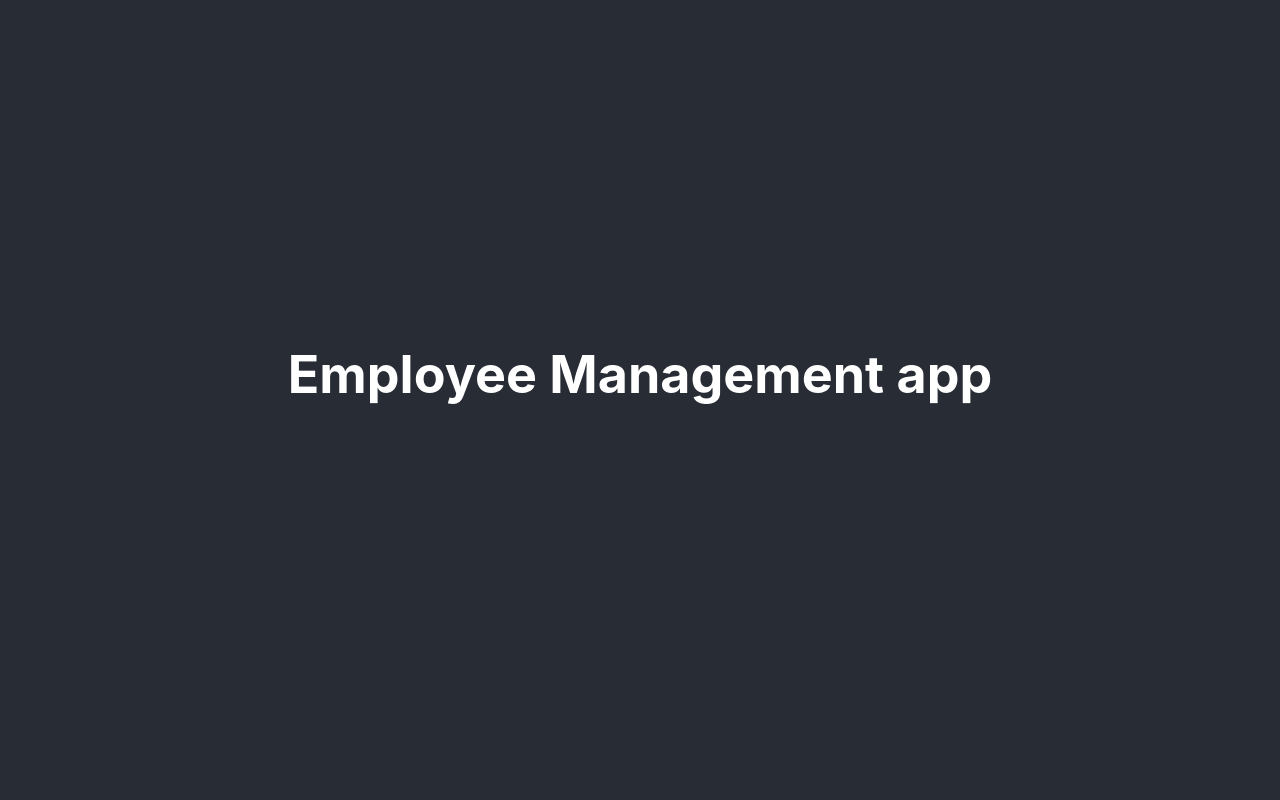
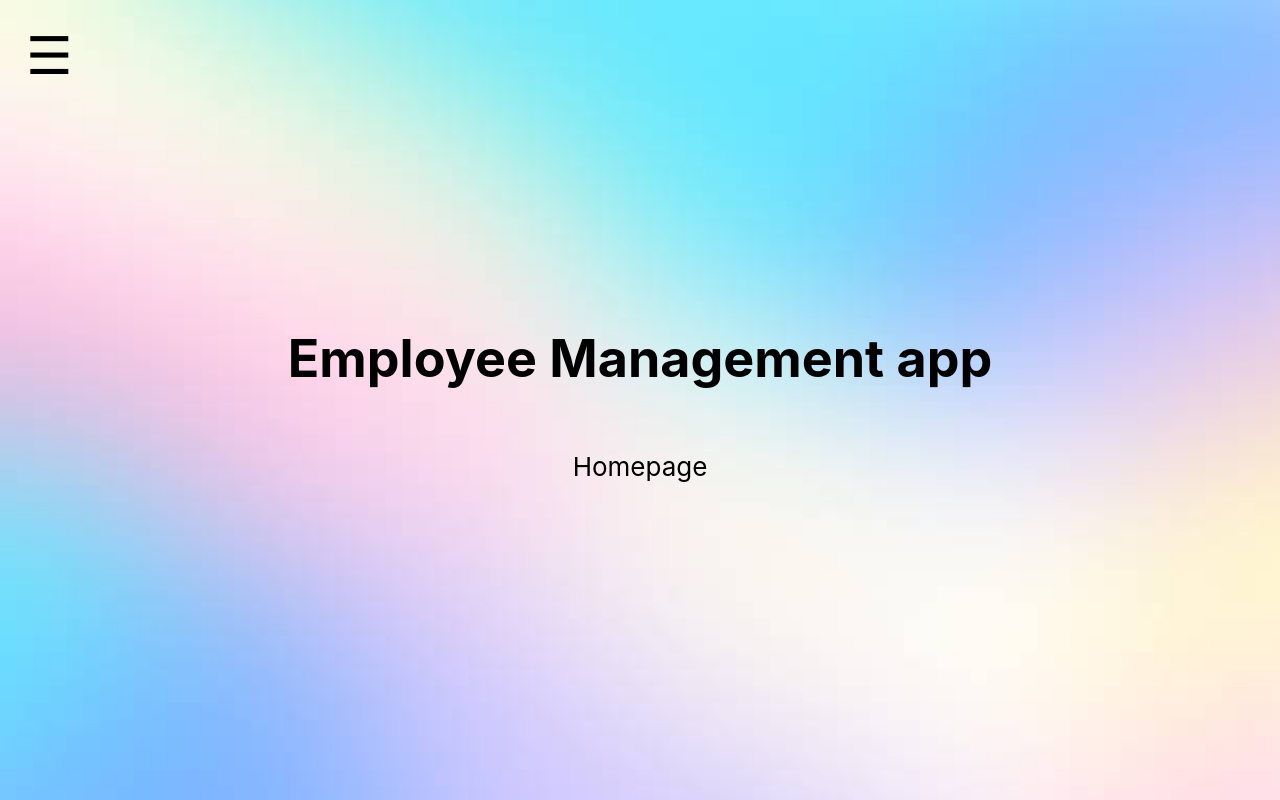
Before and after one commit to YoussefElsuradi/React-CRUD-Frontend, a React (Create React App) app: page / in a window 1280 px wide. Built offline with nearby package versions, Linux system fonts and the light colour scheme.

Commit message:
update home page
added a background and navigation menu

```diff
--- a/src/App.css
+++ b/src/App.css
@@ -14,14 +14,16 @@
 }
 
 .App-header {
-  background-color: #282c34;
+  background-image: url(/src/img/homepage.jpg);
+  background-repeat: no-repeat;
+  background-size: cover;
   min-height: 100vh;
   display: flex;
   flex-direction: column;
   align-items: center;
   justify-content: center;
   font-size: calc(10px + 2vmin);
-  color: white;
+  color: black;
 }
 
 .App-link {
@@ -36,3 +38,41 @@
     transform: rotate(360deg);
   }
 }
+
+.menu-button {
+  background-color: transparent;
+  border: none;
+  color: black;
+  font-size: 2em;
+  position: absolute;
+  top: 0;
+  left: 0;
+  padding: 0.5em;
+  z-index: 1;
+}
+
+.menu-content {
+  background-color: gray;
+  position: absolute;
+  left: 0;
+  width: 20%;
+  height: 100%;
+}
+
+.text {
+  position: relative;
+  top: 4em;
+}
+
+.content p:hover {
+  background-color: rgba(255, 255, 255, 0.5);
+}
+
+.content p {
+  transition: background-color 0.3s ease-in-out;
+}
+
+.content a {
+  color: inherit;
+  text-decoration: none;
+}
--- a/src/App.js
+++ b/src/App.js
@@ -1,15 +1,32 @@
-import logo from './logo.svg';
+import React, { useState } from 'react';
 import './App.css';
 
 function App() {
+  const [menuOpen, setMenuOpen] = useState(false);
+
+  const handleMenuClick = () => {
+    setMenuOpen(!menuOpen);
+  }
   return (
-    <div className="App">
+       <div className="App">
       <header className="App-header">
+        <button className="menu-button" onClick={handleMenuClick}>
+          &#x2630;
+        </button>
+        {menuOpen && (
+          <div className="menu-content">
+            <div className="text">
+              <div className="content">
+                <p>
+                  <a className="link1" href="https://github.com/">Example</a>
+                </p>
+              </div>
+            </div>
+          </div>
+        )}
 
         <h1>Employee Management app </h1>
-        <p>
-
-        </p>
+        <p>Homepage</p>
 
 
         <a>
```
Also changed, not shown: src/img/homepage.jpg (added).
